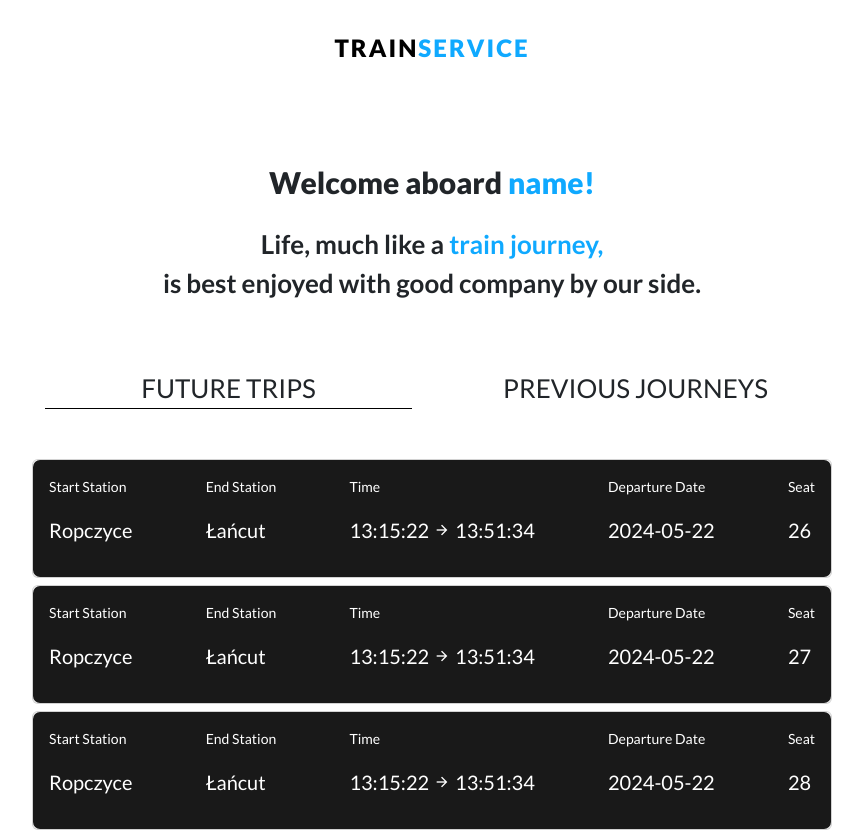
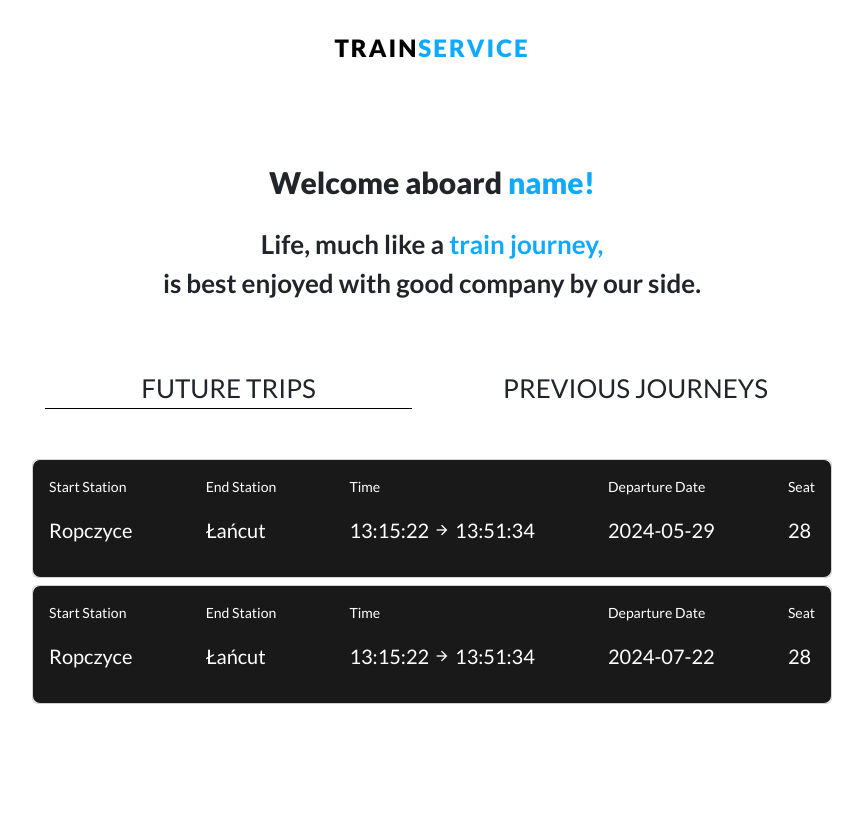
Before and after one commit to ustankie/Trains, a React (Vite) app in the folder trains_front/: page /user-dashboard in a window 1280 px wide. Shown: the top 832 px of the page, without its empty margins (208-1071 px from the left). After the commit the page ends 800 px from the top, so only its background shows below. Built offline with nearby package versions, Linux system fonts and the light colour scheme.

Commit message:
Added future and past tickets logic

```diff
--- a/trains_front/package.json
+++ b/trains_front/package.json
@@ -15,7 +15,8 @@
     "react": "^18.2.0",
     "react-bootstrap": "^2.10.2",
     "react-dom": "^18.2.0",
-    "react-router-dom": "^6.22.3"
+    "react-router-dom": "^6.22.3",
+    "react-transition-group": "^4.4.5"
   },
   "devDependencies": {
     "@types/react": "^18.2.66",
--- a/trains_front/src/data.js
+++ b/trains_front/src/data.js
@@ -1,32 +1,37 @@
 export default [
     {
+        id: 1,
         startStation: 'Ropczyce',
         endStation: 'Łańcut',
-        departure: '2024-05-22',
+        departure: '2024-01-22',
         seat: 26
     },
     {
+        id: 2,
         startStation: 'Ropczyce',
         endStation: 'Łańcut',
-        departure: '2024-05-22',
+        departure: '2024-02-22',
         seat: 27
     },
     {
+        id: 3,
         startStation: 'Ropczyce',
         endStation: 'Łańcut',
-        departure: '2024-05-22',
+        departure: '2024-04-22',
         seat: 28
     },
     {
+        id: 4,
         startStation: 'Ropczyce',
         endStation: 'Łańcut',
-        departure: '2024-05-22',
+        departure: '2024-05-29',
         seat: 28
     },
     {
+        id: 5,
         startStation: 'Ropczyce',
         endStation: 'Łańcut',
-        departure: '2024-05-22',
+        departure: '2024-07-22',
         seat: 28
     }
 ]
--- a/trains_front/src/pages/UserDashboard.jsx
+++ b/trains_front/src/pages/UserDashboard.jsx
@@ -1,10 +1,40 @@
-import React from 'react';
+import React, {useState, useEffect} from 'react';
 import { Link } from 'react-router-dom';
 import "../styles/UserDashboard.css"
 import { Card } from 'react-bootstrap';
+import { CSSTransition, TransitionGroup } from 'react-transition-group';
 import data from '../data.js'
 
 export default function UserDashboard() {
+    const [future, setFuture] = useState([]);
+    const [past, setPast] = useState([]);
+    const [activeTab, setActiveTab] = useState('future');
+    const [currentData, setCurrentData] = useState([]);
+
+    useEffect(() => {
+        const today = new Date();
+        const futureTickets = data.filter(ticket => new Date(ticket.departure) >= today);
+        const pastTickets = data.filter(ticket => new Date(ticket.departure) < today);
+
+        setFuture(futureTickets);
+        setPast(pastTickets);
+
+        if (activeTab === 'future') {
+            setCurrentData(futureTickets);
+        } else {
+            setCurrentData(pastTickets);
+        }
+    }, [data]);
+
+    const handleTabClick = (tab) => {
+        setActiveTab(tab);
+        if (tab === 'future') {
+            setCurrentData(future);
+        } else if (tab === 'past') {
+            setCurrentData(past);
+        }
+    };
+
     return (
         <div className="user--dashboard--container">
             <div className="home--link"><Link to="/"><span className="black">TRAIN</span><span className="blue">SERVICE</span></Link></div>
@@ -18,13 +48,22 @@ export default function UserDashboard() {
 
             <div className="tickets--box">
                 <div className="tabs">
-                    <div className="tab tab--left active">FUTURE TRIPS</div>
-                    <div className="tab tab--right">PREVIOUS JOURNEYS</div>
+                    <div
+                        className={`tab tab--left ${activeTab === 'future' ? 'active' : ''}`}
+                        onClick={() => handleTabClick('future')}
+                    >
+                        FUTURE TRIPS
+                    </div>
+                    <div
+                        className={`tab tab--right ${activeTab === 'past' ? 'active' : ''}`}
+                        onClick={() => handleTabClick('past')}
+                    >
+                        PREVIOUS JOURNEYS
+                    </div>
                 </div>
                 <div className="cards">
-                    {console.log(data)}
-                    {data.map((route) => (
-                        <Card key={route.routeId} className="routeCard">
+                    {currentData.map((route) => (
+                        <Card key={route.id} className="routeCard">
                             <Card.Body className="routeCardBody">
                                 <div className="routeCardBodyContent">
                                     <div className="routeDetails">
--- a/trains_front/src/styles/UserDashboard.css
+++ b/trains_front/src/styles/UserDashboard.css
@@ -48,14 +48,9 @@
 }
 .active {
     border-bottom: 1px solid black;
+    transition: all 2s ease;
 }
 
-.tab--left {
-}
-
-.tab--right {
-
-}
 
 .arrow--small {
     font-size: 16px;
```
Also changed, not shown: 1 other file (tests, documents, lock files or other folders).
